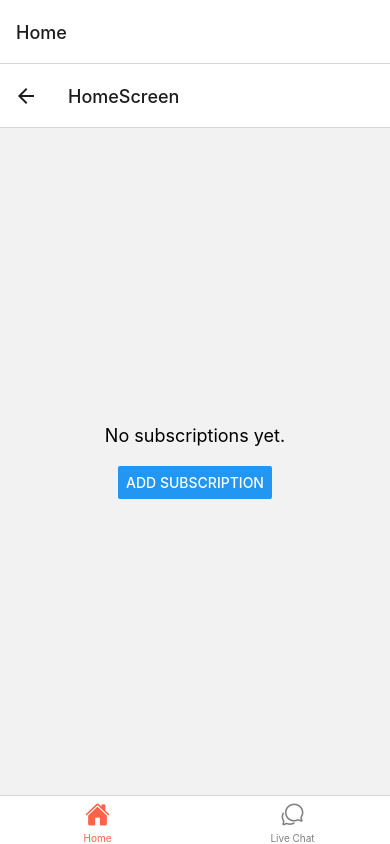
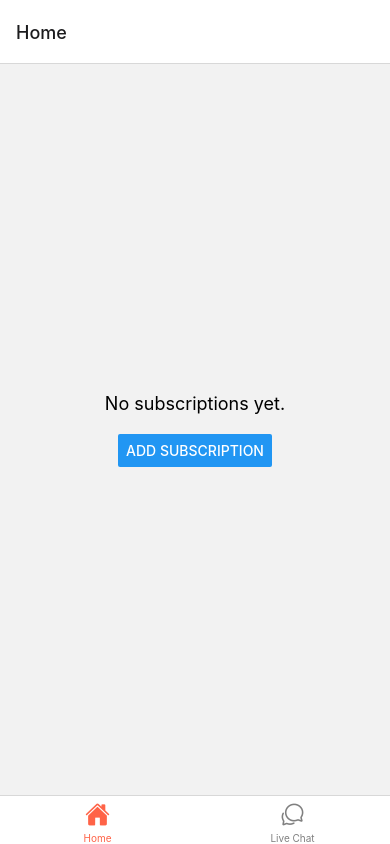
Before and after one commit to defy-sibi/frontend, a React Native app: screen /Home in a window 390 px wide. Built offline with nearby package versions, Linux system fonts and the light colour scheme.

Commit message:
ability to go back to home page from subscription page added. Removed ability to go to onboarding from home

```diff
--- a/TabNavigator.tsx
+++ b/TabNavigator.tsx
@@ -17,7 +17,10 @@ const HomeStack = createStackNavigator();
 
 function HomeStackNavigator() {
   return (
-    <HomeStack.Navigator>
+    <HomeStack.Navigator
+      screenOptions={{
+        headerShown: false, // This hides the header globally for all screens in this navigator
+      }}>
       <HomeStack.Screen name="HomeScreen" component={Home} />
       <HomeStack.Screen name="SubscriptionForm" component={SubscriptionForm} />
     </HomeStack.Navigator>
--- a/components/Onboarding.tsx
+++ b/components/Onboarding.tsx
@@ -90,7 +90,7 @@ const Onboarding = () => {
       useNativeDriver: false,
     }).start(() => {
       if (isExistingUser) {
-        navigation.navigate('Home');
+        navigation.replace('Home');
       }
     });
   }, [logoSize, isExistingUser, navigation]);
--- a/components/SubscriptionForm.tsx
+++ b/components/SubscriptionForm.tsx
@@ -11,6 +11,7 @@ import {
 import {Picker} from '@react-native-picker/picker';
 import DateTimePicker from '@react-native-community/datetimepicker';
 import {Subscription} from './Subscription';
+import {useNavigation} from '@react-navigation/native';
 //import * as Notifications from 'expo-notifications';
 
 interface Props {
@@ -23,6 +24,7 @@ const SubscriptionForm: React.FC<Props> = ({addSubscription}) => {
   const [cost, setCost] = useState('');
   const [lastPaymentDate, setLastPaymentDate] = useState(new Date());
   const [reminder, setReminder] = useState(false);
+  const navigation = useNavigation();
 
   const handleSubmit = async () => {
     if (reminder) {
@@ -117,6 +119,7 @@ const SubscriptionForm: React.FC<Props> = ({addSubscription}) => {
         <Switch value={reminder} onValueChange={setReminder} />
       </View>
       <Button title="Add Subscription" onPress={handleSubmit} />
+      <Button title="Cancel" onPress={() => navigation.goBack()} />
     </View>
   );
 };
```
